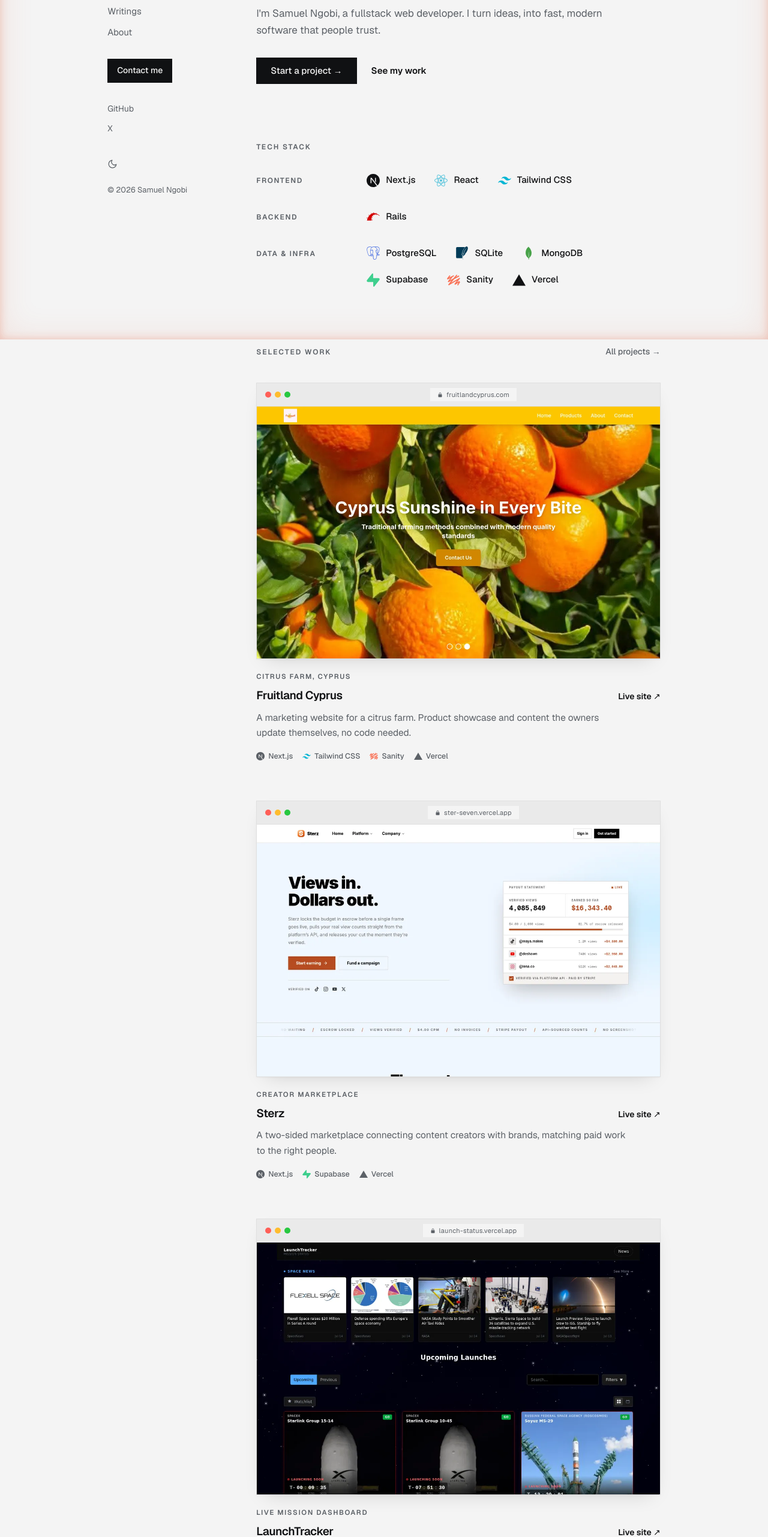
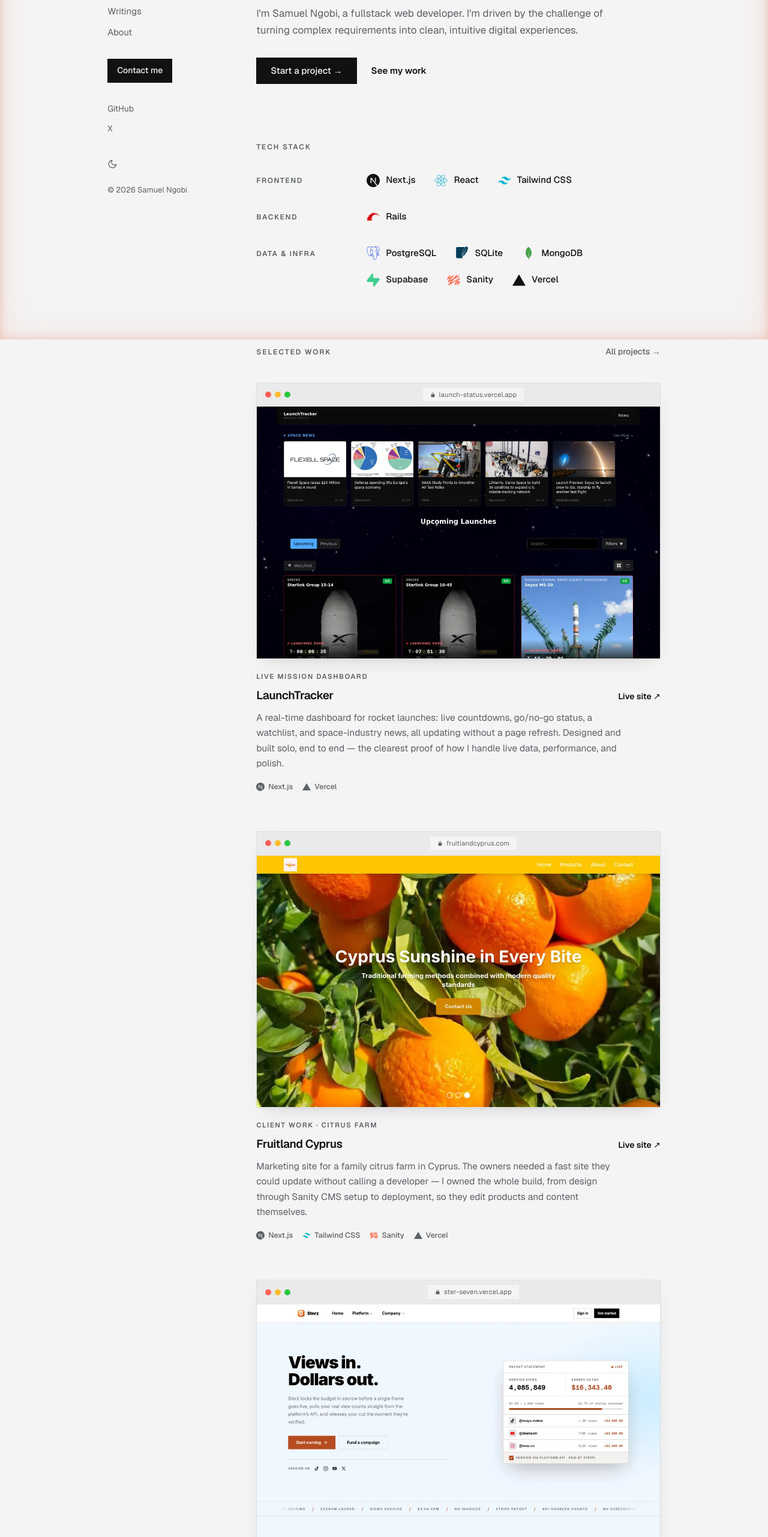
Before and after one commit to samuel-sarmah/samuel, a Next.js app: page / in a window 1280 px wide. Shown: the part 234-2797 px from the top of the page at 60% size. Built offline with nearby package versions, Linux system fonts and the light colour scheme.

Commit message:
feat: refresh homepage copy and add 'How I work' section

```diff
--- a/app/page.js
+++ b/app/page.js
@@ -1,8 +1,6 @@
 import Link from "next/link";
 import ProjectCard from "@/components/ProjectCard";
 import { TechGrid } from "@/components/TechIcon";
-
-const EMAIL = "sarmah2020samuel@gmail.com";
 
 const STACK = [
   {
@@ -28,10 +26,19 @@ const STACK = [
 
 const FEATURED = [
   {
+    name: "LaunchTracker",
+    tagline: "live mission dashboard",
+    description:
+      "A real-time dashboard for rocket launches: live countdowns, go/no-go status, a watchlist, and space-industry news, all updating without a page refresh. Designed and built solo, end to end — the clearest proof of how I handle live data, performance, and polish.",
+    live: "https://launch-status.vercel.app",
+    preview: "/previews/launch-status.webp",
+    stack: ["Next.js", "Vercel"],
+  },
+  {
     name: "Fruitland Cyprus",
-    tagline: "citrus farm, Cyprus",
+    tagline: "client work · citrus farm",
     description:
-      "A marketing website for a citrus farm. Product showcase and content the owners update themselves, no code needed.",
+      "Marketing site for a family citrus farm in Cyprus. The owners needed a fast site they could update without calling a developer — I owned the whole build, from design through Sanity CMS setup to deployment, so they edit products and content themselves.",
     live: "https://fruitlandcyprus.com",
     preview: "/previews/fruitland.webp",
     stack: ["Next.js", "Tailwind CSS", "Sanity", "Vercel"],
@@ -40,19 +47,25 @@ const FEATURED = [
     name: "Sterz",
     tagline: "creator marketplace",
     description:
-      "A two-sided marketplace connecting content creators with brands, matching paid work to the right people.",
+      "A two-sided marketplace where brands fund campaigns into escrow and creators get paid as verified views land — view counts checked against each platform's API, so neither side has to trust screenshots. Built solo: auth, marketplace flows, and payouts.",
     live: "https://ster-seven.vercel.app",
     preview: "/previews/sterz.webp",
     stack: ["Next.js", "Supabase", "Vercel"],
   },
+];
+
+const PROCESS = [
   {
-    name: "LaunchTracker",
-    tagline: "live mission dashboard",
-    description:
-      "A real-time dashboard for rocket launches: live countdowns, mission status, a watchlist, and aggregated space-industry news.",
-    live: "https://launch-status.vercel.app",
-    preview: "/previews/launch-status.webp",
-    stack: ["Next.js", "Vercel"],
+    title: "Scope",
+    body: "You tell me what you need; we settle a fixed scope and timeline over a short call or email thread before any work starts. No vague estimates, no surprise extras.",
+  },
+  {
+    title: "Build",
+    body: "You watch progress on a live staging link as I build. Feedback goes straight into the next update.",
+  },
+  {
+    title: "Handoff",
+    body: "You receive the deployed site, the source code, and a CMS you can edit yourself, plus a walkthrough. Nothing is locked behind me.",
   },
 ];
 
@@ -66,18 +79,19 @@ export default function Home() {
           Available for freelance projects &amp; full-time roles
         </p>
         <h1 className="display mt-6 text-[clamp(2.4rem,6.5vw,3.4rem)]">
-          Websites, web apps, and SaaS products.
+          Fast, polished websites and web apps for online businesses.
         </h1>
         <p className="mt-6 max-w-[54ch] text-[17px] text-[var(--muted)]">
-          I'm Samuel Ngobi, a fullstack web developer. I turn ideas, into fast, modern software that people trust.
+          I'm Samuel Ngobi, a fullstack web developer. I'm driven by the challenge of turning complex requirements
+          into clean, intuitive digital experiences.
         </p>
         <div className="mt-8 flex flex-wrap items-center gap-x-6 gap-y-3 text-[15px]">
-          <a
-            href={`mailto:${EMAIL}`}
+          <Link
+            href="/contact"
             className="bg-[var(--fg)] px-6 py-2.5 font-medium text-[var(--bg)] transition-opacity hover:opacity-85"
           >
             Start a project →
-          </a>
+          </Link>
           <Link href="/work" className="link">
             See my work
           </Link>
@@ -110,22 +124,43 @@ export default function Home() {
         </div>
       </section>
 
+      {/* How I work */}
+      <section className="mt-24">
+        <h2 className="section-label">How I work</h2>
+        <ol className="mt-8 space-y-8">
+          {PROCESS.map((step, i) => (
+            <li key={step.title} className="flex gap-5">
+              <span className="display text-[15px] text-[var(--muted)]">
+                0{i + 1}
+              </span>
+              <div>
+                <h3 className="text-[16px] font-medium">{step.title}</h3>
+                <p className="mt-1.5 max-w-[56ch] text-[15.5px] text-[var(--muted)]">
+                  {step.body}
+                </p>
+              </div>
+            </li>
+          ))}
+        </ol>
+      </section>
+
       {/* Closing CTA */}
       <section className="mt-24">
         <h2 className="display text-[clamp(1.9rem,4.5vw,2.4rem)]">
-          Have something in mind?
+          Need a website shipped or fixed this week?
         </h2>
         <p className="mt-4 max-w-[48ch] text-[16px] text-[var(--muted)]">
-          Tell me what you're trying to build or fix. I read every message
-          and reply within 4 hours.
+          Tell me what's blocking you: a build that stalled, a site
+          that's slow, or an idea that needs to go live. I read every
+          message and reply within 4 hours.
         </p>
         <p className="mt-6">
-          <a
-            href={`mailto:${EMAIL}`}
+          <Link
+            href="/contact"
             className="inline-block bg-[var(--fg)] px-6 py-2.5 text-[15px] font-medium text-[var(--bg)] transition-opacity hover:opacity-85"
           >
-            contact me
-          </a>
+            Let's chat
+          </Link>
         </p>
       </section>
     </div>
```
